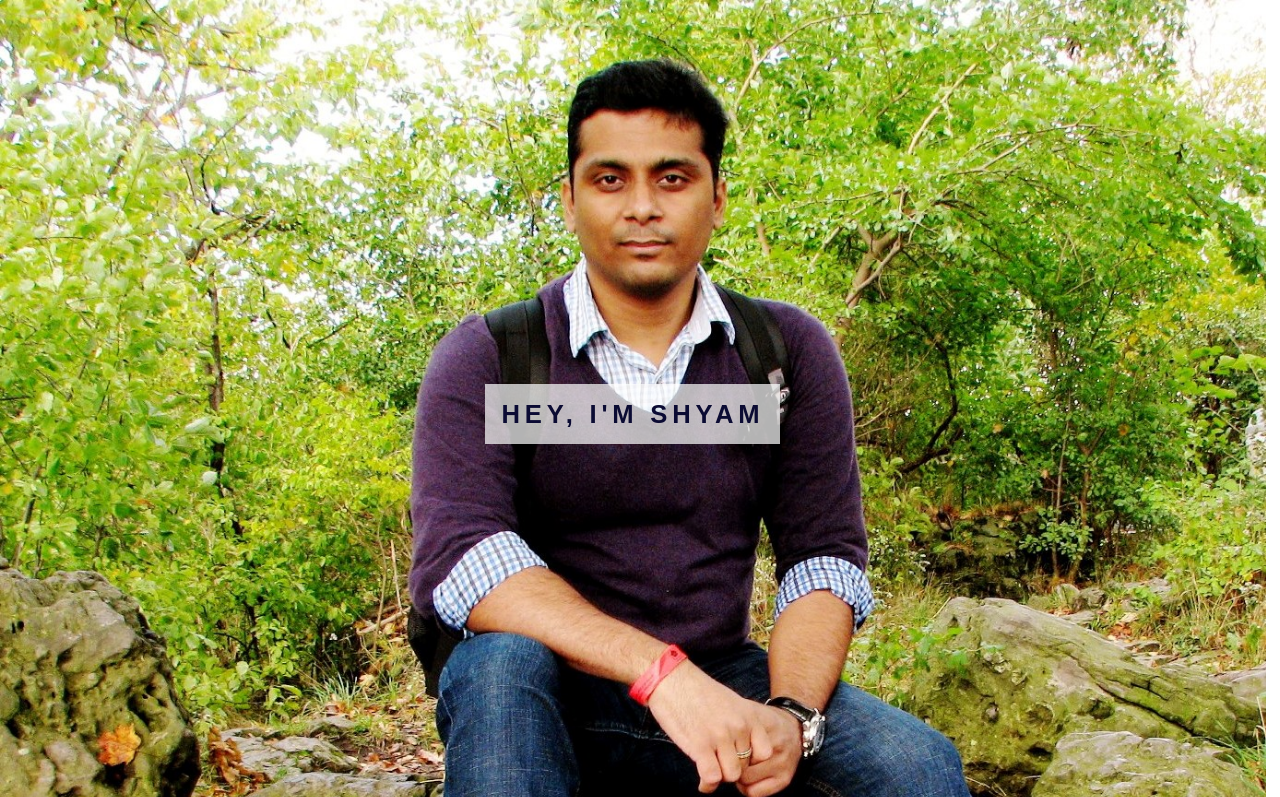
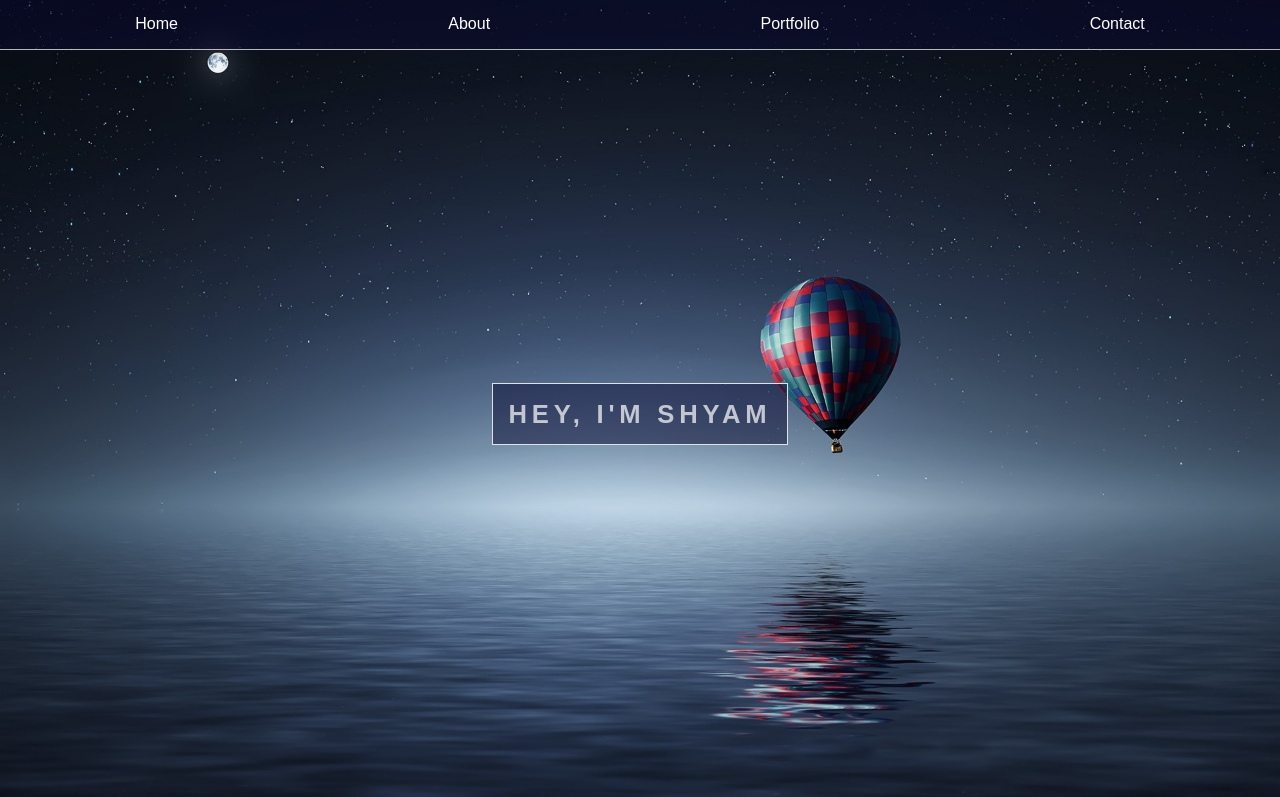
Before and after one commit to toshyamsundar/Responsive_Media, a plain HTML site: page index.html in a window 1280 px wide. Shown: the top 797 px of the page. Drawn offline with nearby package versions, Linux system fonts and the light colour scheme.

Commit message:
Replaced the home page image, added nav bar and changed styling

```diff
--- a/assets/css/style.css
+++ b/assets/css/style.css
@@ -31,16 +31,18 @@ body > div.pimg3 {
 
 body > div.pimg {
     position: relative;
+
+    background-position: bottom center;
     background-size:cover;
     background-repeat: no-repeat;
+    background-attachment: fixed;
 }
 
 /* Background Images */
 
 div.pimg {
-    background: url("../images/MyPortfolioPic.jpg");
-    height: 100vh;
-    width: 98.9vw;
+    background: url("../images/air_balloon.jpg");
+    min-height: 100vh;
 }
 
 /* div.pimg1 {
@@ -65,7 +67,7 @@ div.pimg3 {
     top: 50%;
     width: 100%;
     text-align: center;
-    color: rgb(11, 11, 51);
+    color: rgba(255,255,255,0.7);
     font-size: 1.6rem;
     letter-spacing: .3rem;
     text-transform: uppercase;
@@ -73,9 +75,31 @@ div.pimg3 {
 }
 
 .caption .border {
-    background-color: rgba(255,255,255,0.7);
-    color: rgb(11, 11, 51);
+    background-color: rgba(11, 11, 51, 0.5);
+    color: rgba(255,255,255,0.7);
     padding: 1rem;
+}
+
+.flex {
+    display: flex;
+    flex-direction: row;
+    justify-content: space-around;
+    align-items: center;
+}
+
+nav {
+    top: 0;
+    left: 0;
+    position: fixed;
+    height: 50px;
+    width: 100%;
+    background:rgba(11, 11, 51, 0.5);
+    border-bottom: 1px solid rgba(255,255,255,0.7);
+}
+
+nav a {
+    text-decoration: none;
+    color: rgb(255,255,255);
 }
 
 /* This is for sections in between images */
@@ -87,8 +111,8 @@ div.pimg3 {
 }
 
 .section-dark {
-    background-color: rgb(49, 9, 49);
-    color: aliceblue;
+    background-color: aliceblue;
+    color: rgb(23, 23, 49);
 }
 
 /* .section-light {
--- a/index.html
+++ b/index.html
@@ -7,17 +7,27 @@
     <meta http-equiv="X-UA-Compatible" content="ie=edge">
     <!-- Add icon library -->
     <link rel="stylesheet" href="https://cdnjs.cloudflare.com/ajax/libs/font-awesome/4.7.0/css/font-awesome.min.css">
+    <link rel="stylesheet" href="https://stackpath.bootstrapcdn.com/bootstrap/4.2.1/css/bootstrap.min.css" integrity="sha384-GJzZqFGwb1QTTN6wy59ffF1BuGJpLSa9DkKMp0DgiMDm4iYMj70gZWKYbI706tWS" crossorigin="anonymous">
+    <script src="https://stackpath.bootstrapcdn.com/bootstrap/4.2.1/js/bootstrap.min.js" integrity="sha384-B0UglyR+jN6CkvvICOB2joaf5I4l3gm9GU6Hc1og6Ls7i6U/mkkaduKaBhlAXv9k" crossorigin="anonymous"></script>
+    <script src="https://code.jquery.com/jquery-3.3.1.slim.min.js" integrity="sha384-q8i/X+965DzO0rT7abK41JStQIAqVgRVzpbzo5smXKp4YfRvH+8abtTE1Pi6jizo" crossorigin="anonymous"></script>
+    <script src="https://cdnjs.cloudflare.com/ajax/libs/popper.js/1.14.6/umd/popper.min.js" integrity="sha384-wHAiFfRlMFy6i5SRaxvfOCifBUQy1xHdJ/yoi7FRNXMRBu5WHdZYu1hA6ZOblgut" crossorigin="anonymous"></script>
     <link rel="stylesheet" href="./assets/css/style.css" type="text/css">
     <title>Shyam</title>
 </head>
 
 <body>
-    <div class="pimg">
+    <div class="pimg" id="home">
         <div class="caption">
             <span class="border">Hey, I'm Shyam</span>
         </div>
     </div>
-    <section class="section section-dark">
+    <nav class="flex">
+        <a href="home">Home</a>
+        <a href="about">About</a>
+        <a href="portfolio">Portfolio</a>
+        <a href="contact">Contact</a>
+    </nav>
+    <section class="section section-dark" id="about">
         <ul style="list-style-type: none">
             <li>I live in Toronto, a city that I love</li>
             <li>I'm a software consultant and an aspiring Web Developer</li>
```
Also changed, not shown: assets/images/air_balloon.jpg (added).
